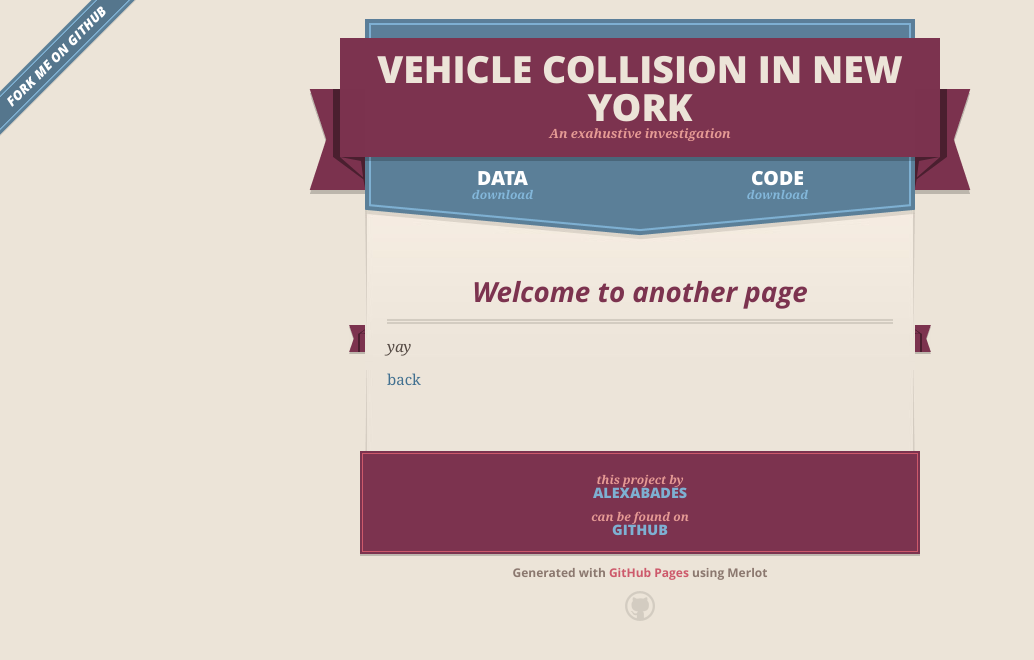
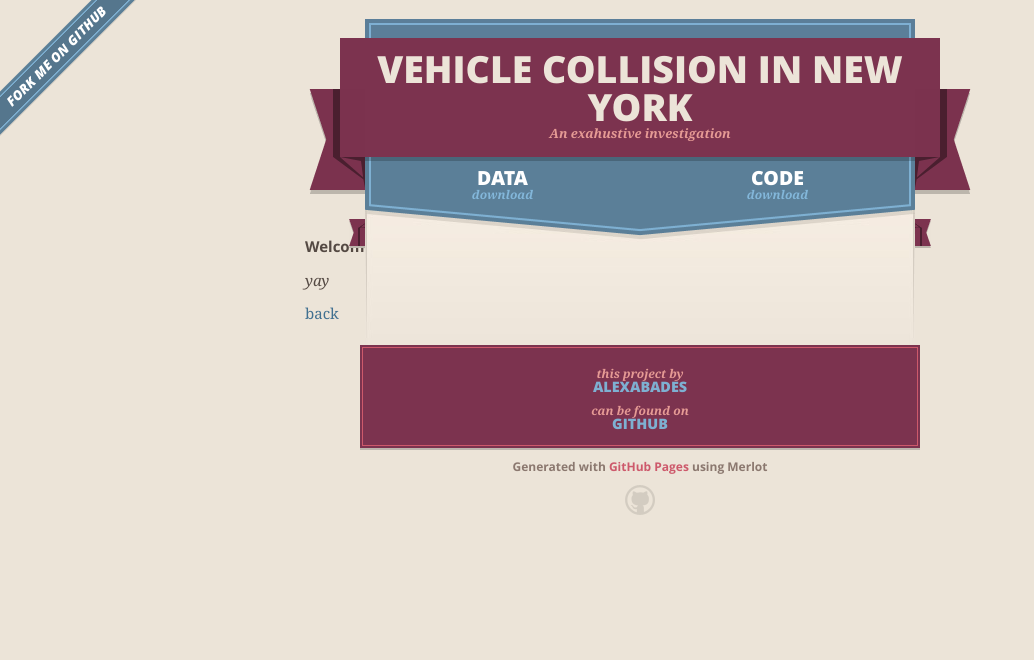
Before and after one commit to AlexAbades/veh-col-NY, a Jekyll site: the page built from another-page.md, in a window 1280 px wide. Shown: the top 660 px of the page, without its empty margins (0-1034 px from the left). Built offline with Jekyll 4.4.1, drawn with Linux system fonts in a browser that asks for light colours; our own code applies the rules of GitHub Pages for plain Markdown files.

```diff
--- a/_layouts/default.html
+++ b/_layouts/default.html
@@ -56,11 +56,13 @@
       <span class="banner-fix"></span>
 
 
-      <section id="main_content">
+      <!-- <section id="main_content">
         {{ content }}
-      </section>
+      </section> -->
 
-
+      <body>
+        {{ content }}
+      </body>
 
       <footer>
         <span class="ribbon-outer">
```
